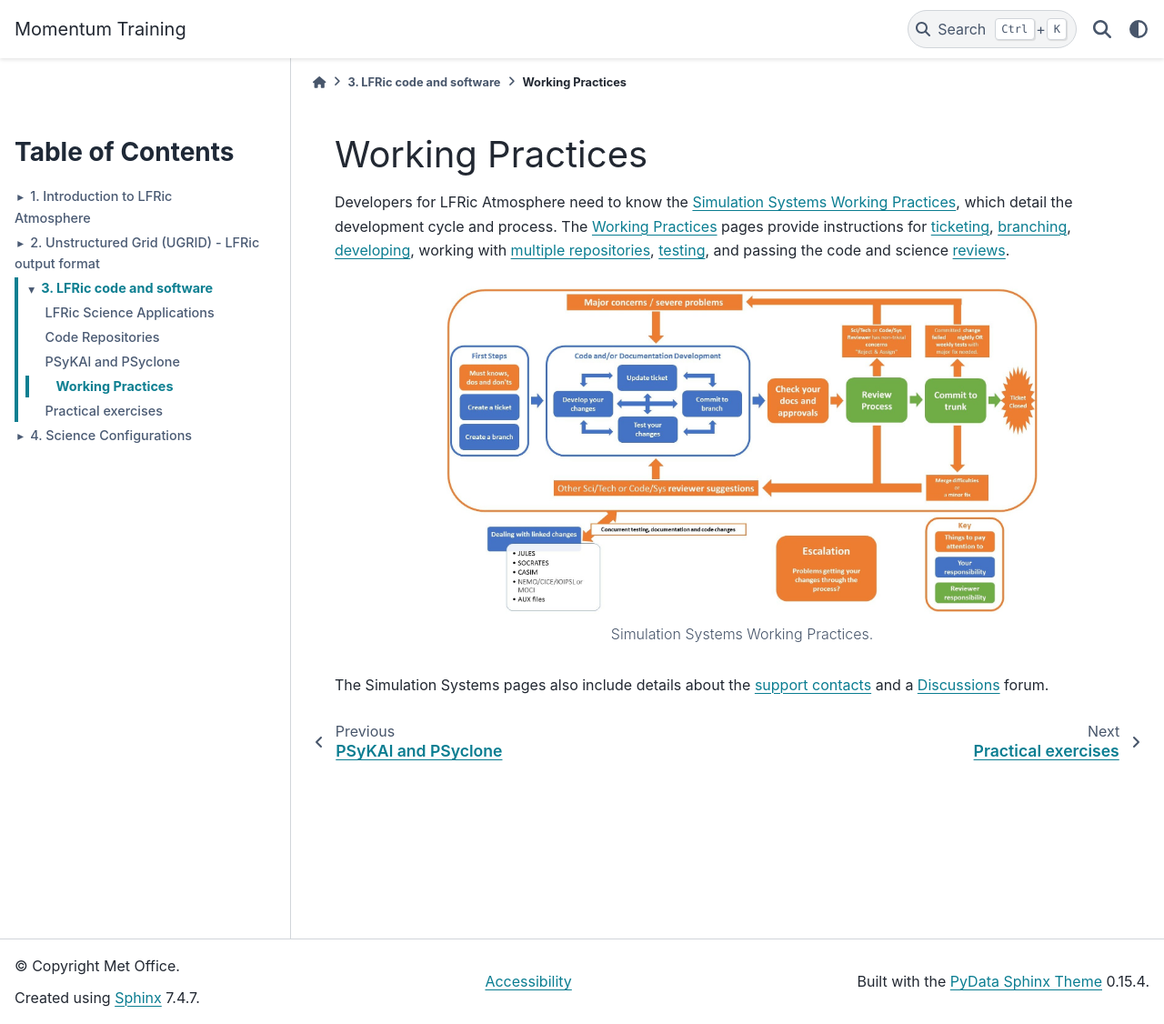
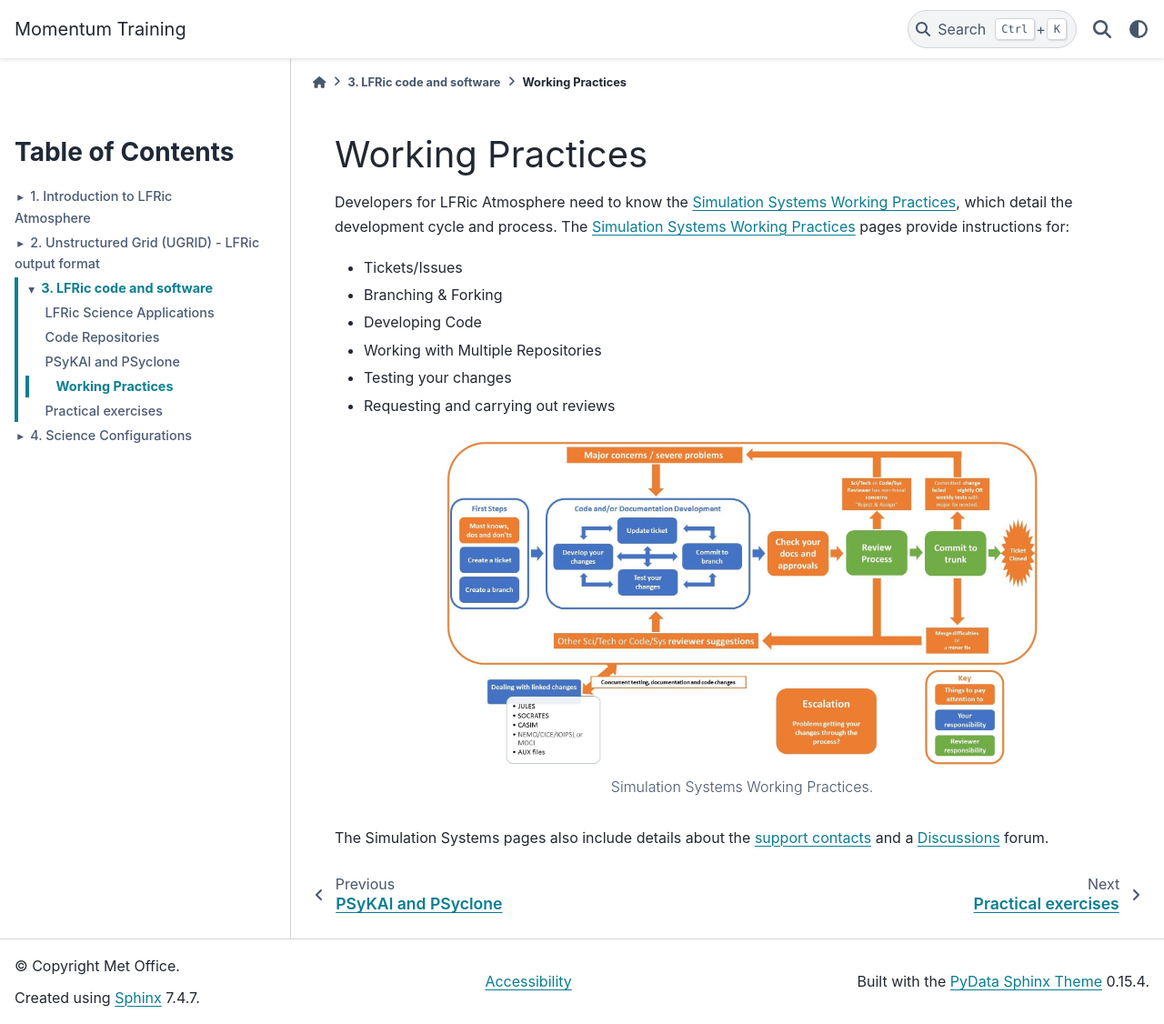
Before and after one commit to MetOffice/LFRic-Atmosphere-Training, a Sphinx documentation site: the page built from source/lfric_infrastructure/working_practices.rst, in a window 1280 px wide and 1126 px high. Shown: the whole window at 91% size. Built offline with Sphinx 7.4.7 and the PyData theme 0.15.4, drawn with Linux system fonts in a browser that asks for light colours.

Commit message:
fix broken links
skip website which doesn't like headers

```diff
--- a/source/conf.py
+++ b/source/conf.py
@@ -82,4 +82,9 @@ linkcheck_ignore = [
     # TODO: Most of these should be fixable later.by removing refs to
     # trac;
     r'https?:\/\/code.metoffice.gov.uk.*#.*',
+    # Link works (at time of commenting) but doesn't like GitHub Actions
+    # HTML headers:
+    'https://oasis.cerfacs.fr/en/home/',
+    # Site deployed, and not part of the public internet:
+    'https://cylchub/services/cylc-review/',
 ]
--- a/source/lfric_infrastructure/practical_stem_test.rst
+++ b/source/lfric_infrastructure/practical_stem_test.rst
@@ -79,7 +79,7 @@ This ticket will provide a reference number to associate with your development b
 **Step 2: Run the rose stem tests**
 
 Rose stem tests are organised into
-`groups <https://metoffice.github.io/simulation-systems/WorkingPractices/TestSuites/lfric_apps.html#rose-stem>`_,
+`groups <https://metoffice.github.io/simulation-systems//Development/testing.html>`_,
 allowing you to run only a subset of tests relevant to your changes.
 Here we want to run the ``lfric_atm_developer`` group:
 
@@ -94,7 +94,7 @@ adding a few lines to the log output should not break any tests.
 
 A summary of the rose stem test results can be found in the file
 ``~/cylc-run/lfric_apps/run*/trac.log``, as explained in the
-`Testing Your Change <https://metoffice.github.io/simulation-systems/WorkingPractices/testing.html#trac-log>`_
+`Testing Your Change <https://metoffice.github.io/simulation-systems//Development/testing.html#trac-log>`_
 documentation. This is a wiki-formatted file intended to serve as test
 evidence for model development tickets. Use the file to determine how many
 tasks in the test workflow succeeded.
--- a/source/lfric_infrastructure/working_practices.rst
+++ b/source/lfric_infrastructure/working_practices.rst
@@ -1,19 +1,20 @@
 .. _working-practices-caption:
+
+.. |working-practices| replace:: `Simulation Systems Working Practices <https://metoffice.github.io/simulation-systems/WorkingPractices/working_practices.html>`__
 
 Working Practices
 =================
 
-Developers for LFRic Atmosphere need to know the
-`Simulation Systems Working Practices <https://metoffice.github.io/simulation-systems>`_,
+Developers for LFRic Atmosphere need to know the |working-practices|,
 which detail the development cycle and process.
-The `Working Practices <https://metoffice.github.io/simulation-systems/WorkingPractices/working_practices.html>`_
-pages provide instructions for
-`ticketing <https://metoffice.github.io/simulation-systems/WorkingPractices/tickets.html>`_,
-`branching <https://metoffice.github.io/simulation-systems/WorkingPractices/branches.html>`_,
-`developing <https://metoffice.github.io/simulation-systems/WorkingPractices/developing_change.html>`_,
-working with `multiple repositories <https://metoffice.github.io/simulation-systems/WorkingPractices/multi_repository.html>`_,
-`testing <https://metoffice.github.io/simulation-systems/WorkingPractices/testing.html>`_,
-and passing the code and science `reviews <https:// metoffice.github.io/simulation-systems/WorkingPractices/reviews.html>`_.
+The |working-practices| pages provide instructions for:
+
+* Tickets/Issues
+* Branching & Forking
+* Developing Code
+* Working with Multiple Repositories
+* Testing your changes
+* Requesting and carrying out reviews
 
 .. figure:: /_static/working_practices.jpg
   :width: 650px
@@ -22,4 +23,4 @@ and passing the code and science `reviews <https:// metoffice.github.io/simulati
 
 The Simulation Systems pages also include details about the
 `support contacts <https://metoffice.github.io/simulation-systems/FurtherDetails/who.html>`_
-and a `Discussions <https://github.com/MetOffice/simulation-systems/ discussions/categories/lfric>`_ forum.
+and a `Discussions <https://github.com/MetOffice/simulation-systems/discussions/categories/lfric>`_ forum.
```
Also changed, not shown: source/lfric_infrastructure/psykal_infrastructure.rst (+4 -4 lines).
